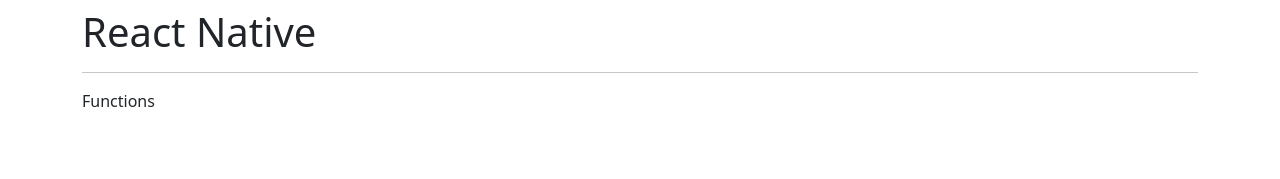
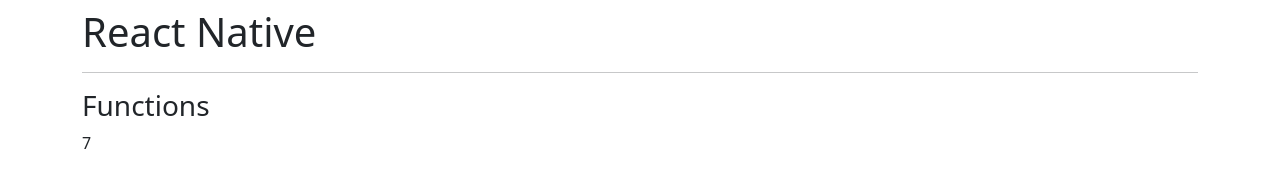
Before and after one commit to jorgearguellles/react-native-fh, a React (Create React App) app: page / in a window 1280 px wide. Shown: the top 179 px of the page. Built offline with nearby package versions, Linux system fonts and the light colour scheme.

Commit message:
add7 function explanation

```diff
--- a/src/typescript/Functions.tsx
+++ b/src/typescript/Functions.tsx
@@ -1,7 +1,17 @@
+
+export const Functions = () => {
+
+  const sum = ( a:number, b:number ):number => {
+    return a + b;
+  };
 
 
-export const Functions = () => {
   return (
-    <div>Functions</div>
+    <>
+     <h3>Functions</h3>
+     {sum(3,4)}
+
+
+    </>
   )
 }
```
